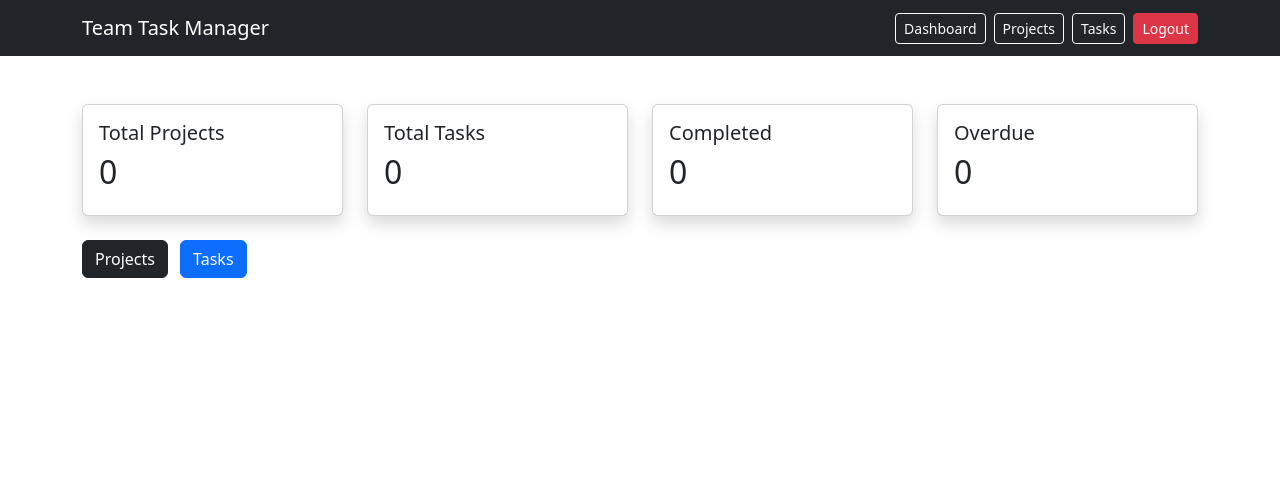
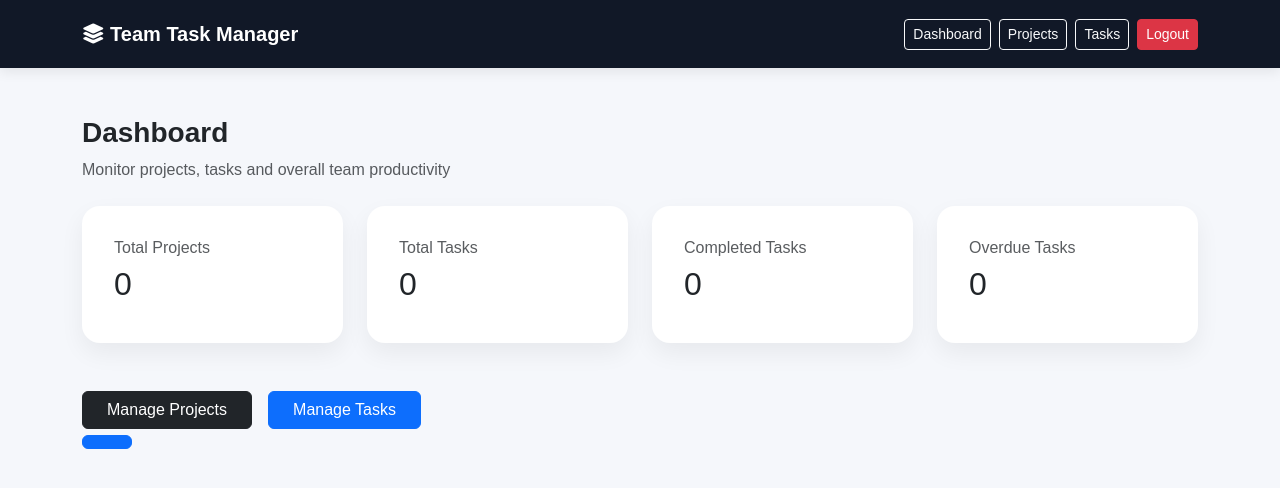
Before and after one commit to gaurav9364/flowsync-django, a Django app: page /dashboard/ in a window 1280 px wide. Shown: the top 488 px of the page. Run offline with Django 5.2, Linux system fonts and the light colour scheme; the visitor is signed in with stand-in values (Sample User, id 1); data that the repository does not hold is empty.

Commit message:
Changed dashboard UI

```diff
--- a/projects/templates/projects/project_list.html
+++ b/projects/templates/projects/project_list.html
@@ -5,7 +5,7 @@
 <div class="d-flex justify-content-between align-items-center mb-4">
     <h2>Projects</h2>
 
-    {% if user.role == 'admin' %}
+    {% if user.is_superuser or user.role == 'admin' %}
         <a href="{% url 'create_project' %}" class="btn btn-dark">
             Create Project
         </a>
@@ -22,7 +22,7 @@
                     <th>Start</th>
                     <th>End</th>
 
-                    {% if user.role == 'admin' %}
+                    {% if user.is_superuser or user.role == 'admin' %}
                         <th>Action</th>
                     {% endif %}
                 </tr>
@@ -35,7 +35,7 @@
                     <td>{{ project.start_date }}</td>
                     <td>{{ project.end_date }}</td>
 
-                    {% if user.role == 'admin' %}
+                    {% if user.is_superuser or user.role == 'admin' %}
                     <td>
                         <a href="{% url 'delete_project' project.id %}"
                            class="btn btn-danger btn-sm">
--- a/projects/views.py
+++ b/projects/views.py
@@ -6,7 +6,7 @@ from .forms import ProjectForm
 
 @login_required
 def project_list(request):
-    if request.user.role == 'admin':
+    if request.user.is_superuser or request.user.role == 'admin':
         projects = Project.objects.all()
     else:
         projects = request.user.assigned_projects.all()
@@ -19,7 +19,7 @@ def project_list(request):
 
 @login_required
 def create_project(request):
-    if request.user.role != 'admin':
+    if not (request.user.is_superuser or request.user.role == 'admin'):
         return redirect('project_list')
 
     form = ProjectForm()
@@ -41,7 +41,7 @@ def create_project(request):
 
 @login_required
 def delete_project(request, pk):
-    if request.user.role != 'admin':
+    if not (request.user.is_superuser or request.user.role == 'admin'):
         return redirect('project_list')
 
     project = get_object_or_404(Project, id=pk)
--- a/tasks/templates/tasks/task_list.html
+++ b/tasks/templates/tasks/task_list.html
@@ -5,7 +5,7 @@
 <div class="d-flex justify-content-between align-items-center mb-4">
     <h2>Tasks</h2>
 
-    {% if user.role == 'admin' %}
+    {% if user.is_superuser or user.role == 'admin' %}
         <a href="{% url 'create_task' %}" class="btn btn-dark">
             Create Task
         </a>
@@ -25,7 +25,7 @@
                     <th>Status</th>
                     <th>Priority</th>
 
-                    {% if user.role == 'admin' %}
+                    {% if user.is_superuser or user.role == 'admin' %}
                         <th>Action</th>
                     {% endif %}
                 </tr>
@@ -77,7 +77,7 @@
 
                     <td>{{ task.priority }}</td>
 
-                    {% if user.role == 'admin' %}
+                    {% if user.is_superuser or user.role == 'admin' %}
                     <td>
                         <a href="{% url 'delete_task' task.id %}"
                            class="btn btn-danger btn-sm">
--- a/templates/base.html
+++ b/templates/base.html
@@ -6,44 +6,92 @@
     <title>Team Task Manager</title>
 
     <link href="https://cdn.jsdelivr.net/npm/bootstrap@5.3.0/dist/css/bootstrap.min.css" rel="stylesheet">
+    <link rel="stylesheet" href="https://cdnjs.cloudflare.com/ajax/libs/font-awesome/6.5.0/css/all.min.css">
+
+    <style>
+        body {
+            background: #f5f7fb;
+            font-family: Arial, sans-serif;
+        }
+
+        .navbar {
+            background: #111827;
+            padding: 14px 0;
+            box-shadow: 0 4px 12px rgba(0,0,0,0.08);
+        }
+
+        .navbar-brand {
+            font-weight: 700;
+            font-size: 20px;
+        }
+
+        .main-card {
+            background: white;
+            border-radius: 16px;
+            box-shadow: 0 10px 30px rgba(0,0,0,0.06);
+            border: none;
+        }
+
+        .stats-card {
+            border-radius: 18px;
+            border: none;
+            box-shadow: 0 10px 24px rgba(0,0,0,0.06);
+            transition: 0.2s;
+        }
+
+        .stats-card:hover {
+            transform: translateY(-4px);
+        }
+
+        .page-title {
+            font-size: 28px;
+            font-weight: 700;
+        }
+
+        .badge-high {
+            background: #dc2626;
+            color: white;
+            padding: 6px 10px;
+            border-radius: 8px;
+        }
+
+        .badge-medium {
+            background: #f59e0b;
+            color: white;
+            padding: 6px 10px;
+            border-radius: 8px;
+        }
+
+        .badge-low {
+            background: #16a34a;
+            color: white;
+            padding: 6px 10px;
+            border-radius: 8px;
+        }
+    </style>
 </head>
 <body>
 
-<nav class="navbar navbar-expand-lg navbar-dark bg-dark">
+<nav class="navbar navbar-expand-lg navbar-dark">
     <div class="container">
-
         <a class="navbar-brand" href="{% url 'dashboard' %}">
+            <i class="fa-solid fa-layer-group"></i>
             Team Task Manager
         </a>
 
         {% if user.is_authenticated %}
         <div class="d-flex gap-2">
-
-            <a href="{% url 'dashboard' %}" class="btn btn-outline-light btn-sm">
-                Dashboard
-            </a>
-
-            <a href="{% url 'project_list' %}" class="btn btn-outline-light btn-sm">
-                Projects
-            </a>
-
-            <a href="{% url 'task_list' %}" class="btn btn-outline-light btn-sm">
-                Tasks
-            </a>
-
-            <a href="{% url 'logout' %}" class="btn btn-danger btn-sm">
-                Logout
-            </a>
-
+            <a href="{% url 'dashboard' %}" class="btn btn-outline-light btn-sm">Dashboard</a>
+            <a href="{% url 'project_list' %}" class="btn btn-outline-light btn-sm">Projects</a>
+            <a href="{% url 'task_list' %}" class="btn btn-outline-light btn-sm">Tasks</a>
+            <a href="{% url 'logout' %}" class="btn btn-danger btn-sm">Logout</a>
         </div>
         {% endif %}
-
     </div>
 </nav>
 
 <div class="container mt-5">
-    {% block content %}
-    {% endblock %}
+    {% block content %}{% endblock %}
 </div>
 
 </body>
--- a/users/templates/users/dashboard.html
+++ b/users/templates/users/dashboard.html
@@ -2,39 +2,46 @@
 
 {% block content %}
 
+<div class="d-flex justify-content-between align-items-center mb-4">
+    <div>
+        <h1 class="page-title">Dashboard</h1>
+        <p class="text-muted mb-0">Monitor projects, tasks and overall team productivity</p>
+    </div>
+</div>
+
 <div class="row g-4">
 
     <div class="col-md-3">
-        <div class="card shadow">
+        <div class="card stats-card p-3">
             <div class="card-body">
-                <h5>Total Projects</h5>
+                <h6 class="text-muted">Total Projects</h6>
                 <h2>{{ total_projects }}</h2>
             </div>
         </div>
     </div>
 
     <div class="col-md-3">
-        <div class="card shadow">
+        <div class="card stats-card p-3">
             <div class="card-body">
-                <h5>Total Tasks</h5>
+                <h6 class="text-muted">Total Tasks</h6>
                 <h2>{{ total_tasks }}</h2>
             </div>
         </div>
     </div>
 
     <div class="col-md-3">
-        <div class="card shadow">
+        <div class="card stats-card p-3">
             <div class="card-body">
-                <h5>Completed</h5>
+                <h6 class="text-muted">Completed Tasks</h6>
                 <h2>{{ completed_tasks }}</h2>
             </div>
         </div>
     </div>
 
     <div class="col-md-3">
-        <div class="card shadow">
+        <div class="card stats-card p-3">
             <div class="card-body">
-                <h5>Overdue</h5>
+                <h6 class="text-muted">Overdue Tasks</h6>
                 <h2>{{ overdue_tasks }}</h2>
             </div>
         </div>
@@ -42,14 +49,11 @@
 
 </div>
 
-<div class="mt-4">
-    <a href="{% url 'project_list' %}" class="btn btn-dark me-2">
-        Projects
+<div class="mt-5 d-flex gap-3">
+    <a href="{% url 'project_list' %}" class="btn btn-dark px-4">
+        Manage Projects
     </a>
 
-    <a href="{% url 'task_list' %}" class="btn btn-primary">
-        Tasks
-    </a>
-</div>
-
+    <a href="{% url 'task_list' %}" class="btn btn-primary px-4">
+        Manage Tasks
 {% endblock %}
--- a/users/views.py
+++ b/users/views.py
@@ -42,7 +42,7 @@ def logout_view(request):
 
 @login_required
 def dashboard_view(request):
-    if request.user.role == 'admin':
+    if request.user.is_superuser or request.user.role == 'admin':
         total_projects = Project.objects.count()
         total_tasks = Task.objects.count()
         completed_tasks = Task.objects.filter(
```
Also changed, not shown: tasks/views.py (+6 -4 lines).
